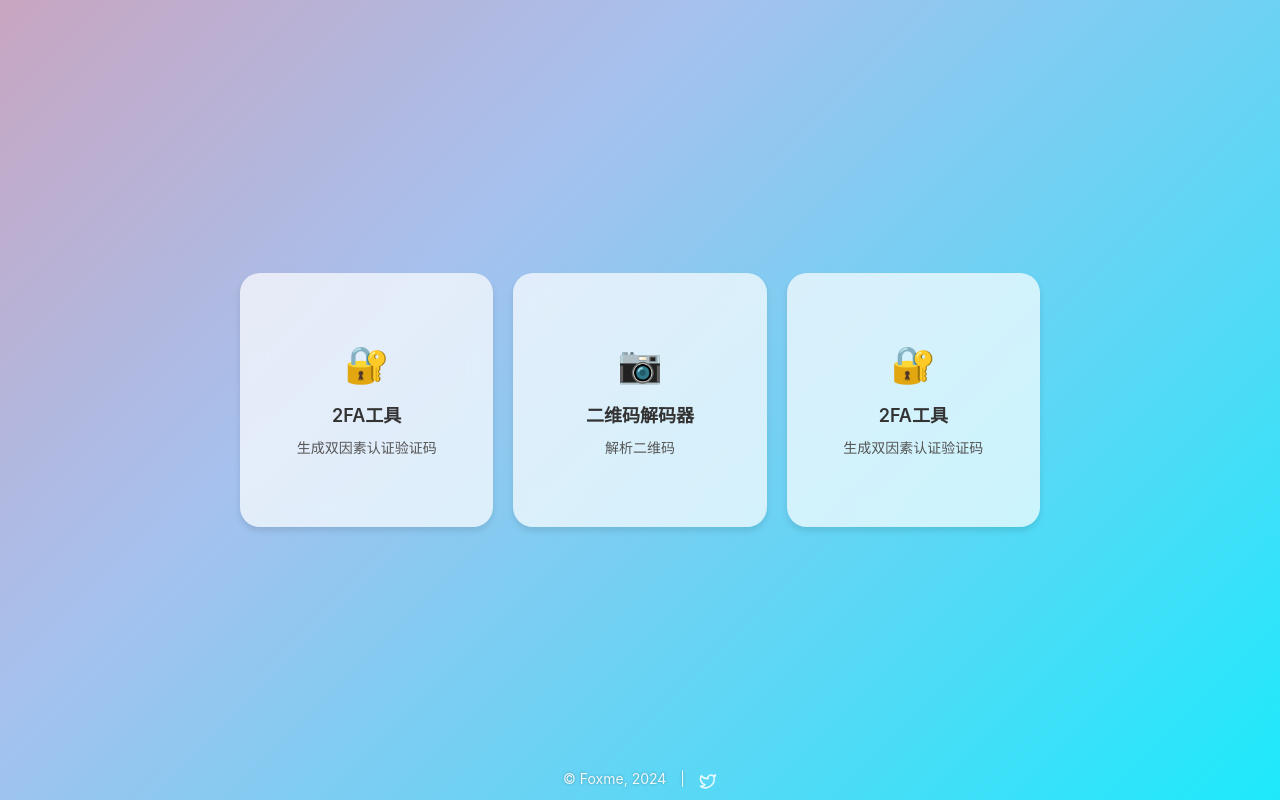
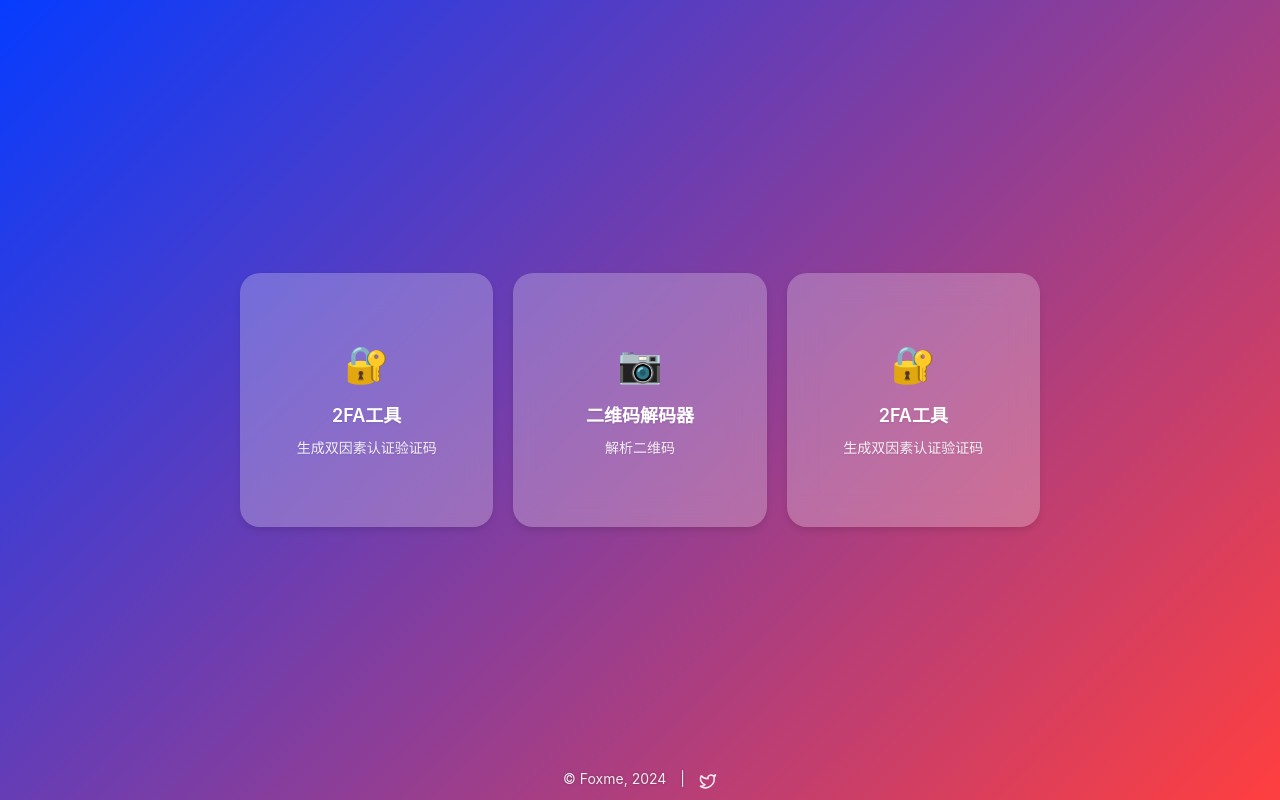
Before and after one commit to foxme666/2fa, a plain HTML site: page index.html in a window 1280 px wide. Drawn offline with Linux system fonts and the light colour scheme.

Commit message:
背景优化

```diff
--- a/index.html
+++ b/index.html
@@ -14,23 +14,18 @@
             align-items: center;
             min-height: 100vh;
             margin: 0;
-            background: linear-gradient(-45deg,
-                #4facfe 0%,
-                #00f2fe 20%,
-                #a6c1ee 40%,
-                #f68084 60%,
-                #fbc2eb 80%,
-                #8fd3f4 100%);
-            background-size: 400% 400%;
-            animation: gradientBG 20s ease infinite;
+            background: linear-gradient(315deg, #FF3F3F 0%, #063CFF 100%);
             padding: 20px;
             box-sizing: border-box;
         }
 
         @keyframes gradientBG {
-            0% { background-position: 0% 50%; }
-            50% { background-position: 100% 50%; }
-            100% { background-position: 0% 50%; }
+            0% {
+                background-position: 100% 100%;
+            }
+            100% {
+                background-position: 0% 0%;
+            }
         }
 
         .container {
@@ -42,8 +37,8 @@
         }
 
         .tool-box {
-            background: rgba(255, 255, 255, 0.7); /* 增加不透明度到 0.7 */
-            backdrop-filter: blur(15px); /* 增加模糊效果强度到 15px */
+            background: rgba(255, 255, 255, 0.25); /* 增加不透明度 */
+            backdrop-filter: blur(15px); /* 增加模糊效果 */
             -webkit-backdrop-filter: blur(15px);
             border-radius: 20px;
             padding: 20px;
@@ -60,23 +55,25 @@
         .tool-box:hover {
             transform: translateY(-5px);
             box-shadow: 0 8px 15px rgba(0, 0, 0, 0.2);
-            background: rgba(255, 255, 255, 0.5); /* 悬停时的背景不透明度为 0.5 */
+            background: rgba(255, 255, 255, 0.35); /* 悬停时更不透明 */
         }
 
         .tool-box h2 {
-            color: #333333;
+            color: #ffffff; /* 保持白色文字 */
             margin: 0 0 10px 0;
             font-size: 18px;
             font-weight: 600;
             text-align: center;
+            text-shadow: 0 1px 2px rgba(0, 0, 0, 0.1); /* 添加轻微文字阴影 */
         }
 
         .tool-box p {
-            color: #555555;
+            color: rgba(255, 255, 255, 0.9); /* 略微调整描述文字颜色 */
             text-align: center;
             margin: 0;
             font-size: 14px;
             font-weight: 400;
+            text-shadow: 0 1px 2px rgba(0, 0, 0, 0.1); /* 添加轻微文字阴影 */
         }
 
         .tool-box-icon {
```
